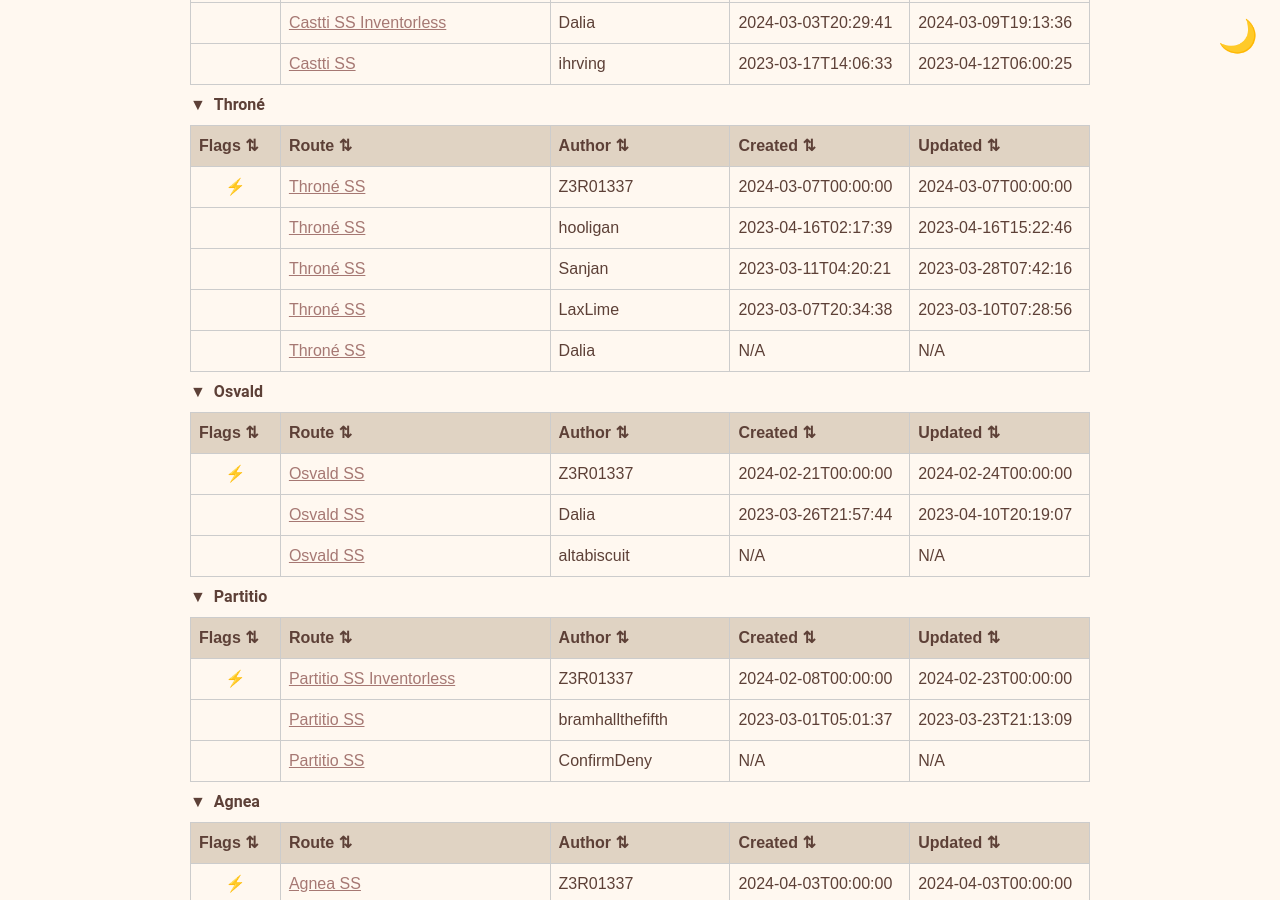
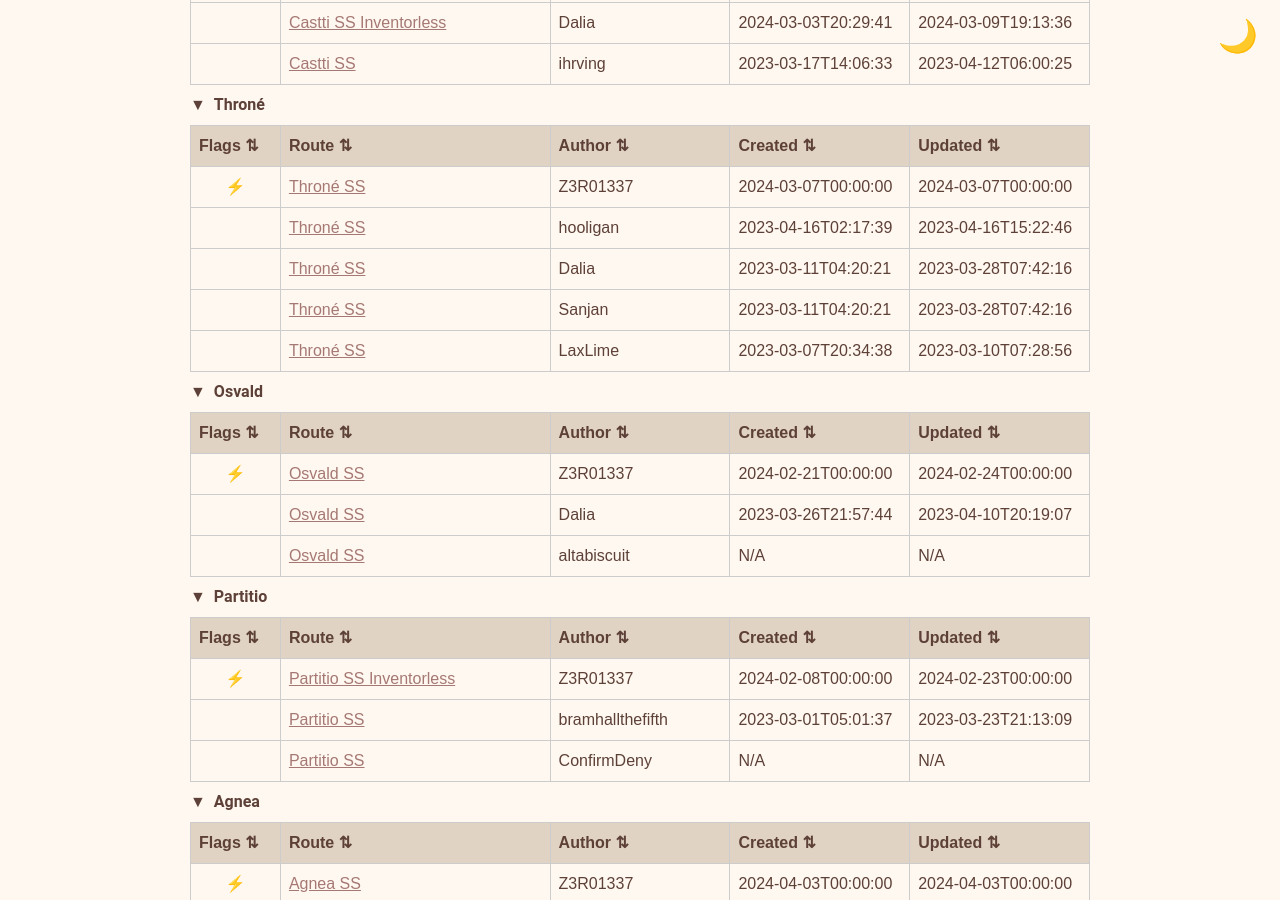
Before and after one commit to yetanotherf0rked/octopath2-stuff, a Jekyll site: the page built from index.html, in a window 1280 px wide and 900 px high, scrolled down 1189 px. Built offline with Jekyll 4.4.1, drawn with Linux system fonts in a browser that asks for light colours.

Commit message:
Update _data/routes-with-timestamps.json with latest timestamps

```diff
--- a/_data/routes-with-timestamps.json
+++ b/_data/routes-with-timestamps.json
@@ -162,9 +162,9 @@
           "Title": "Thron\u00e9 SS",
           "author": "Dalia",
           "link": "https://docs.google.com/document/d/1cvI_drPk-snQTkvHJORvqY-WS2svcSlmPbtsRlammis/edit?tab=t.0#heading=h.mfq3wuqoghob",
-          "created": null,
-          "updated": null,
-          "certainty": "low"
+          "created": "2023-03-11T04:20:21",
+          "updated": "2023-03-28T07:42:16",
+          "certainty": "high"
         },
         {
           "fastest": true,
```
